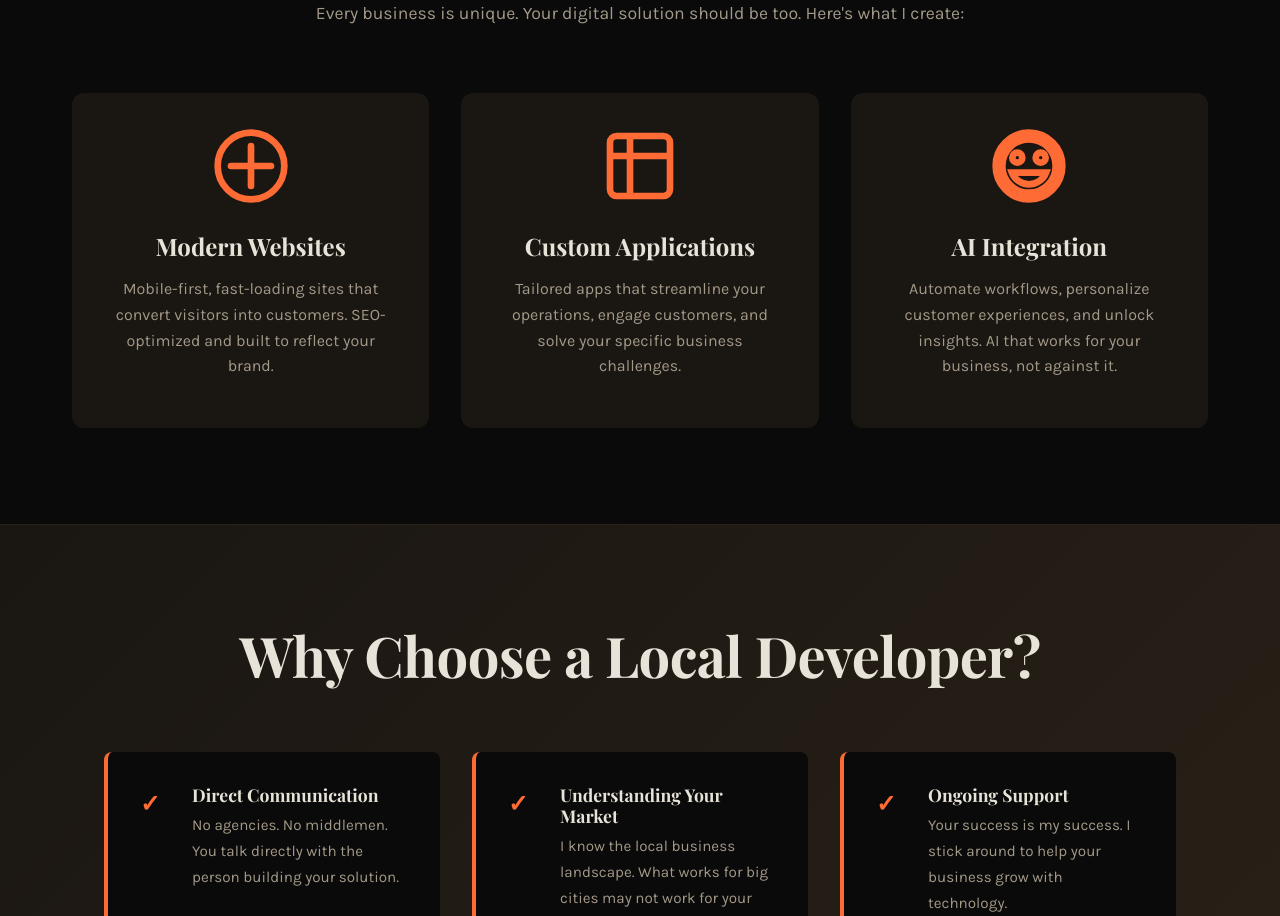
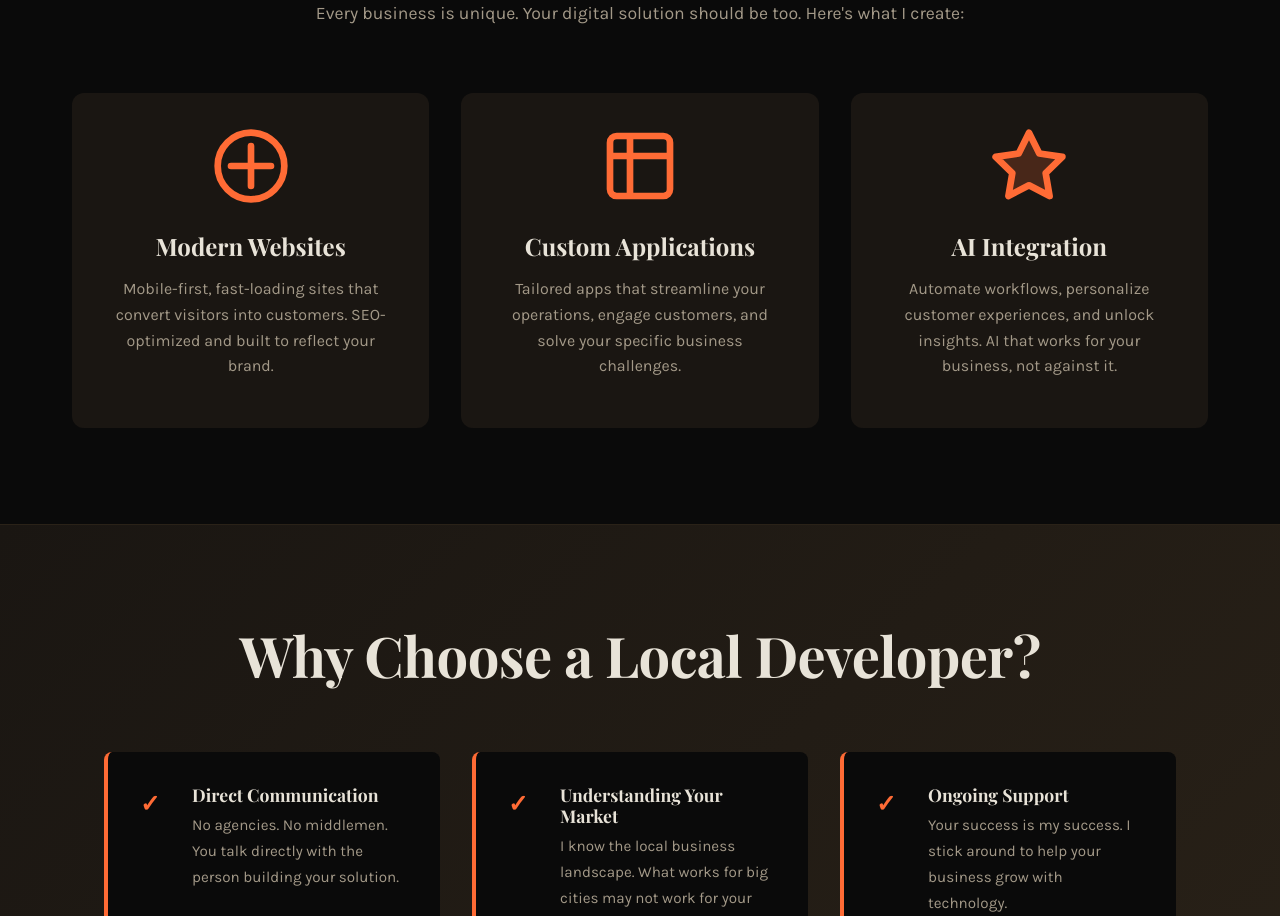
Before and after one commit to spmcmurray/scottymcmurray, a Next.js app: page /landing in a window 1280 px wide. Shown: the part 980-1896 px from the top of the page. Built offline with nearby package versions, Linux system fonts and the light colour scheme; a web font is replaced by a local one.

Commit message:
Replace AI icon with sparkle star icon

```diff
--- a/src/app/landing/page.tsx
+++ b/src/app/landing/page.tsx
@@ -65,7 +65,8 @@ export default function LandingPage() {
             </div>
             <div className={styles.solutionCard}>
               <svg className={styles.solutionIcon} viewBox="0 0 24 24" fill="none" stroke="currentColor">
-                <path d="M12 2C6.48 2 2 6.48 2 12s4.48 10 10 10 10-4.48 10-10S17.52 2 12 2zm0 18c-4.42 0-8-3.58-8-8s3.58-8 8-8 8 3.58 8 8-3.58 8-8 8zm3.5-9c.83 0 1.5-.67 1.5-1.5S16.33 8 15.5 8 14 8.67 14 9.5s.67 1.5 1.5 1.5zm-7 0c.83 0 1.5-.67 1.5-1.5S9.33 8 8.5 8 7 8.67 7 9.5 7.67 11 8.5 11zm3.5 6.5c2.33 0 4.31-1.46 5.11-3.5H6.89c.8 2.04 2.78 3.5 5.11 3.5z" strokeWidth="2"/>
+                <path d="M12 2L15.09 8.26L22 9.27L17 14.14L18.18 21.02L12 17.77L5.82 21.02L7 14.14L2 9.27L8.91 8.26L12 2Z" strokeWidth="2" strokeLinecap="round" strokeLinejoin="round"/>
+                <path d="M12 2L15.09 8.26L22 9.27L17 14.14L18.18 21.02L12 17.77L5.82 21.02L7 14.14L2 9.27L8.91 8.26L12 2Z" fill="currentColor" opacity="0.2"/>
               </svg>
               <h3>AI Integration</h3>
               <p>
```
